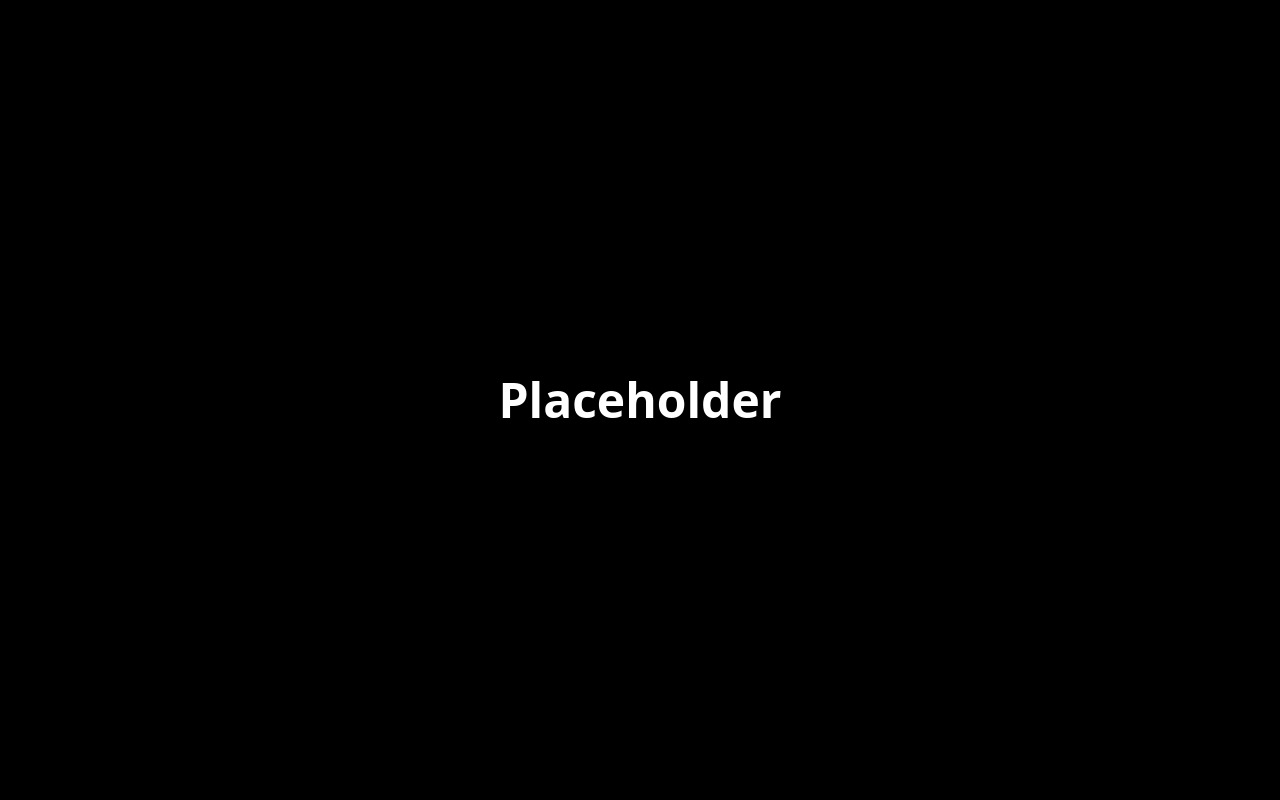
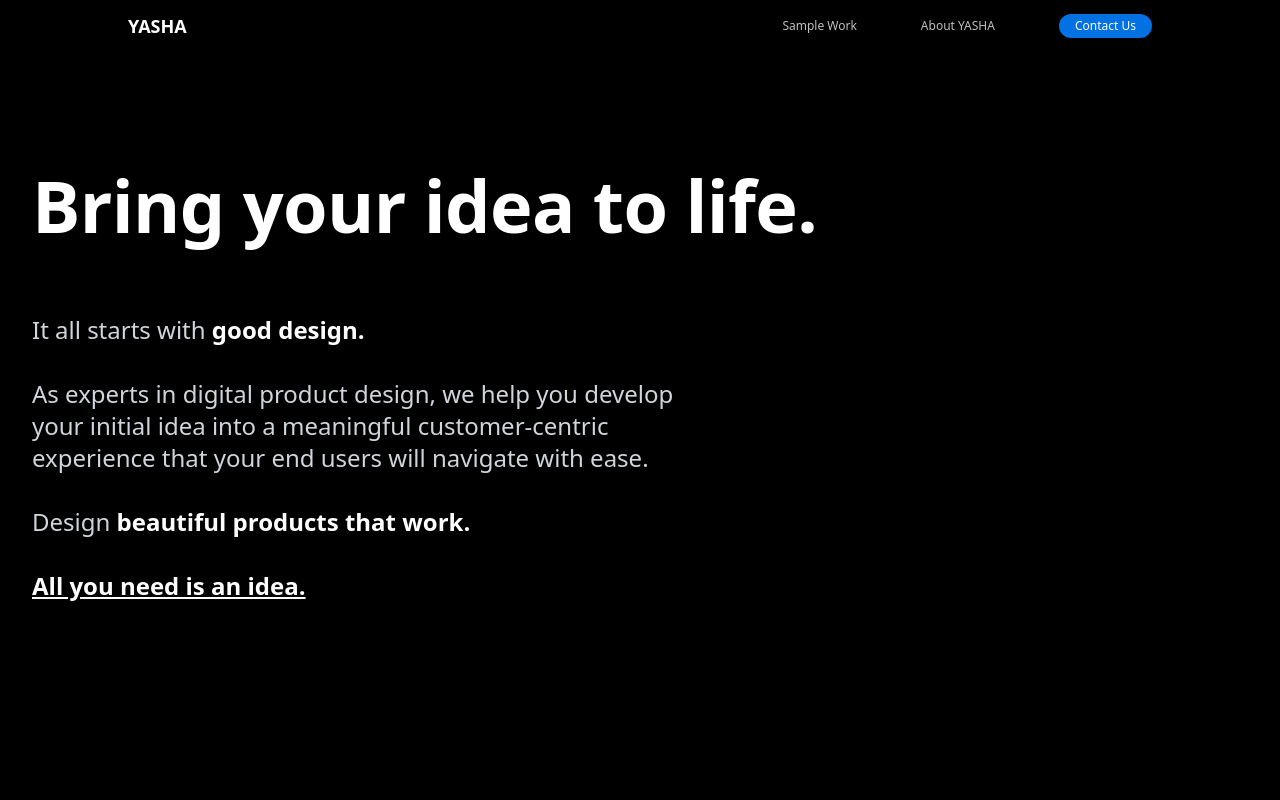
Before and after one commit to mxmgamaleldin/yasha, a Next.js app: page /about in a window 1280 px wide. Shown: the top 800 px of the page. Built offline with nearby package versions, Linux system fonts and the light colour scheme.

Commit message:
Quick demo on About

```diff
--- a/pages/about.js
+++ b/pages/about.js
@@ -1,6 +1,7 @@
 import React, { useRef, useEffect } from 'react'
 import { gsap } from 'gsap'
 import { ScrollTrigger } from 'gsap/dist/ScrollTrigger'
+import NavBar from '../components/NavBar'
 import SubSpace from '../components/SubSpace'
 
 gsap.registerPlugin(ScrollTrigger);
@@ -107,10 +108,12 @@ export default function About() {
   }, [addToRefs.current]);
 
   return (<>
-    <div className="bg-black w-full min-h-screen flex items-center justify-center">
-      <h1 className="text-5xl text-white font-semibold">
-        Placeholder
-      </h1>
+    <NavBar dark={true} />
+    <div className="bg-black w-full min-h-screen">
+     <div className="px-5 lg:mx-auto lg:max-w-screen-xl lg:px-8 lg:pb-16 pt-40">
+        <h1 className="text-headline lg:max-w-4xl lg:text-7xl text-white font-semibold lg:leading-tight">Bring your idea to life.</h1>
+        <p className="mt-10 lg:mt-16 text-lg lg:text-2xl lg:max-w-2xl text-gray-300">It all starts with <span className="font-semibold text-white">good design.</span><br/><br/> As experts in digital product design, we help you develop your initial idea into a meaningful customer-centric experience that your end users will navigate with ease.<br/><br/>Design <span className="font-semibold text-white">beautiful products that work.</span><br/><br/><span className="underline font-semibold text-white">All you need is an idea.</span></p>
+      </div>
     </div>
     <div className="bg-black w-full min-h-screen py-64 flex flex-col space-y-32 items-center justify-center">
       <div className="flex flex-col items-center justify-center space-y-8">
```
